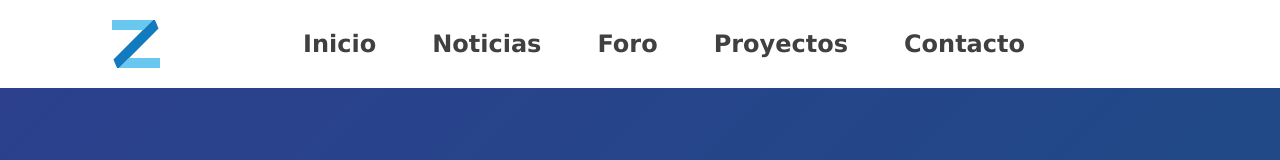
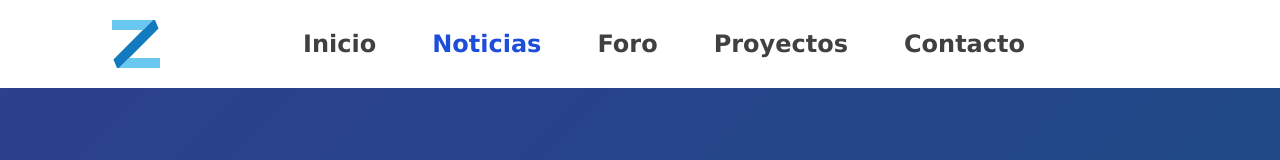
Before and after one commit to eliceoflmov72/Atlas, an Angular app: page /news in a window 1280 px wide. Shown: the top 160 px of the page. Built offline with nearby package versions, Linux system fonts and the light colour scheme.

Commit message:
Actual page style

```diff
--- a/src/app/layout/menu/menu.component.html
+++ b/src/app/layout/menu/menu.component.html
@@ -6,7 +6,7 @@
     </div>
     <ul class="flex-1 flex justify-center items-center text-neutral-700 text-2xl font-bold gap-2 md:gap-2 lg:gap-5 xl:gap-10">
         @for (page of pages; track $index) {
-            <li><a class="px-2 hover:text-blue-400" [routerLink]="page.url">{{page.title}}</a></li>
+            <li><a class="px-2 hover:text-blue-400" [routerLink]="page.url" [class.text-blue-700]="this.router.url === '/' + page.url">{{page.title}}</a></li>
         }
     </ul>
 </div>
@@ -19,7 +19,7 @@
         <!-- ¿ Meter una animacion de desaparicion¿¿¿ -->
         <ul class="flex-1 flex flex-col items-start select-none text-neutral-700 absolute z-10 start-0 top-0 mt-16 pt-2 text-2xl font-bold rounded-b-3xl shadow-lg">
             @for (page of pages; track $index) {
-                <li class="opacity-0 px-5 py-2 animate-fade-in-down w-full bg-white last:rounded-b-3xl last:pb-4 " [style]=" 'animation-delay: '+ $index * 0.05 + 's;'"><a class="px-2 hover:text-blue-400" [routerLink]="page.url"><i class="bi bi-{{page.icon}} text-blue-600"></i> {{page.title}}</a></li>
+                <li class="opacity-0 px-5 py-2 animate-fade-in-down w-full bg-white last:rounded-b-3xl last:pb-4 " [class.bg-blue-700]="this.router.url === '/' + page.url" [class.text-white]="this.router.url === '/' + page.url" [style]=" 'animation-delay: '+ $index * 0.05 + 's;'"><a class="px-2 hover:text-blue-400" [routerLink]="page.url" [class.hover:text-blue-200]="this.router.url === '/' + page.url"><i class="bi bi-{{page.icon}} text-blue-600" [class.text-white]="this.router.url === '/' + page.url"></i> {{page.title}}</a></li>
             }
         </ul>
     }
--- a/src/app/layout/menu/menu.component.ts
+++ b/src/app/layout/menu/menu.component.ts
@@ -1,5 +1,5 @@
 import { Component, HostListener, Input } from '@angular/core';
-import { RouterLink } from '@angular/router';
+import { Router, RouterLink } from '@angular/router';
 
 @Component({
   selector: 'app-menu',
@@ -8,6 +8,7 @@ import { RouterLink } from '@angular/router';
   styleUrl: './menu.component.scss'
 })
 export class MenuComponent {
+  constructor(public router: Router) {}
   @Input() pages: { title: string, url: string, icon: string }[] = []
   menuVisibility = false;
   toggleMenu() {
@@ -19,7 +20,7 @@ export class MenuComponent {
     const target = event.target as HTMLElement;
     if (this.menuVisibility && !target.closest('app-menu')) {
       this.menuVisibility = false;
-  }
+    }
   }
 
   @HostListener('window:scroll', [])
```
